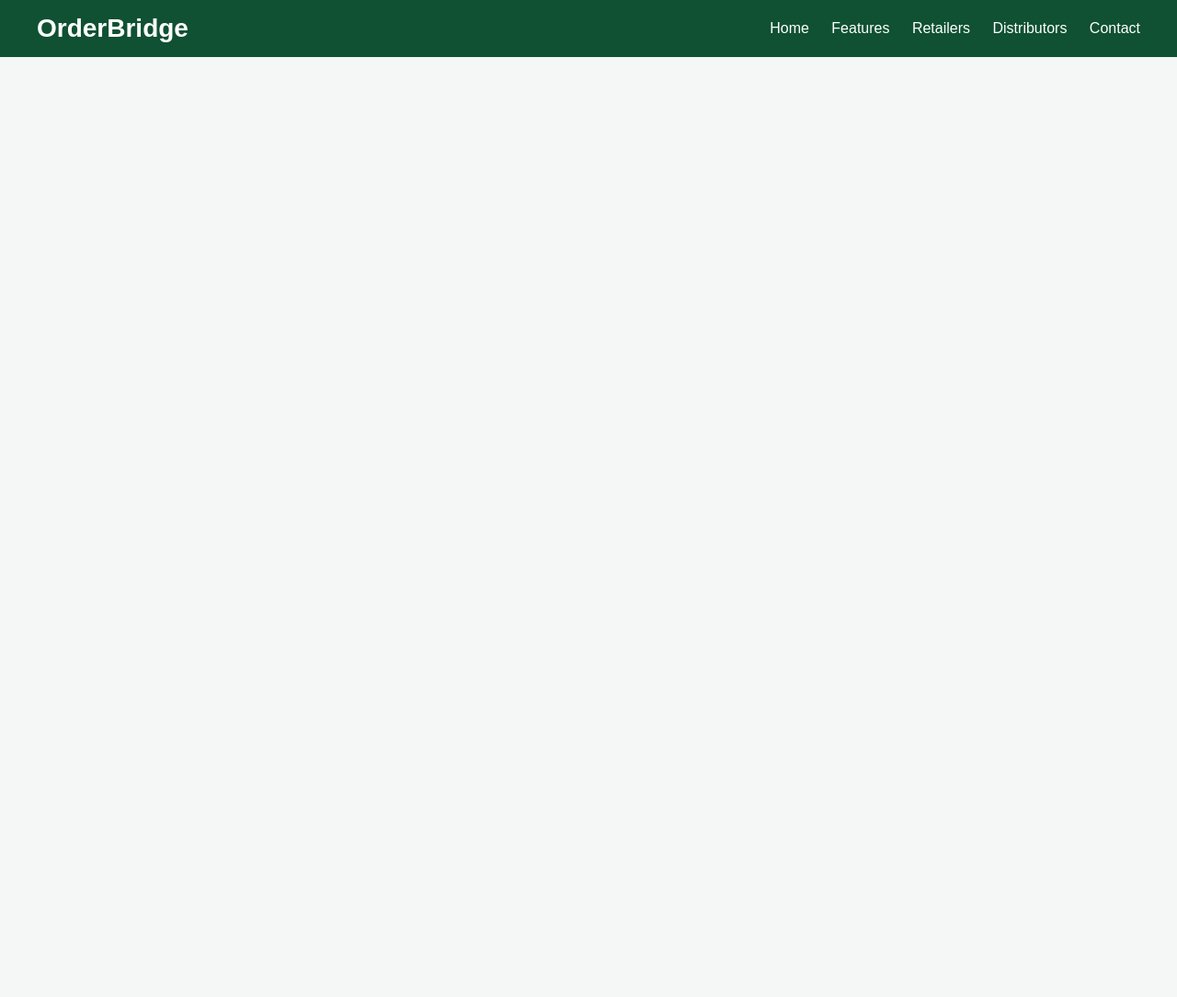
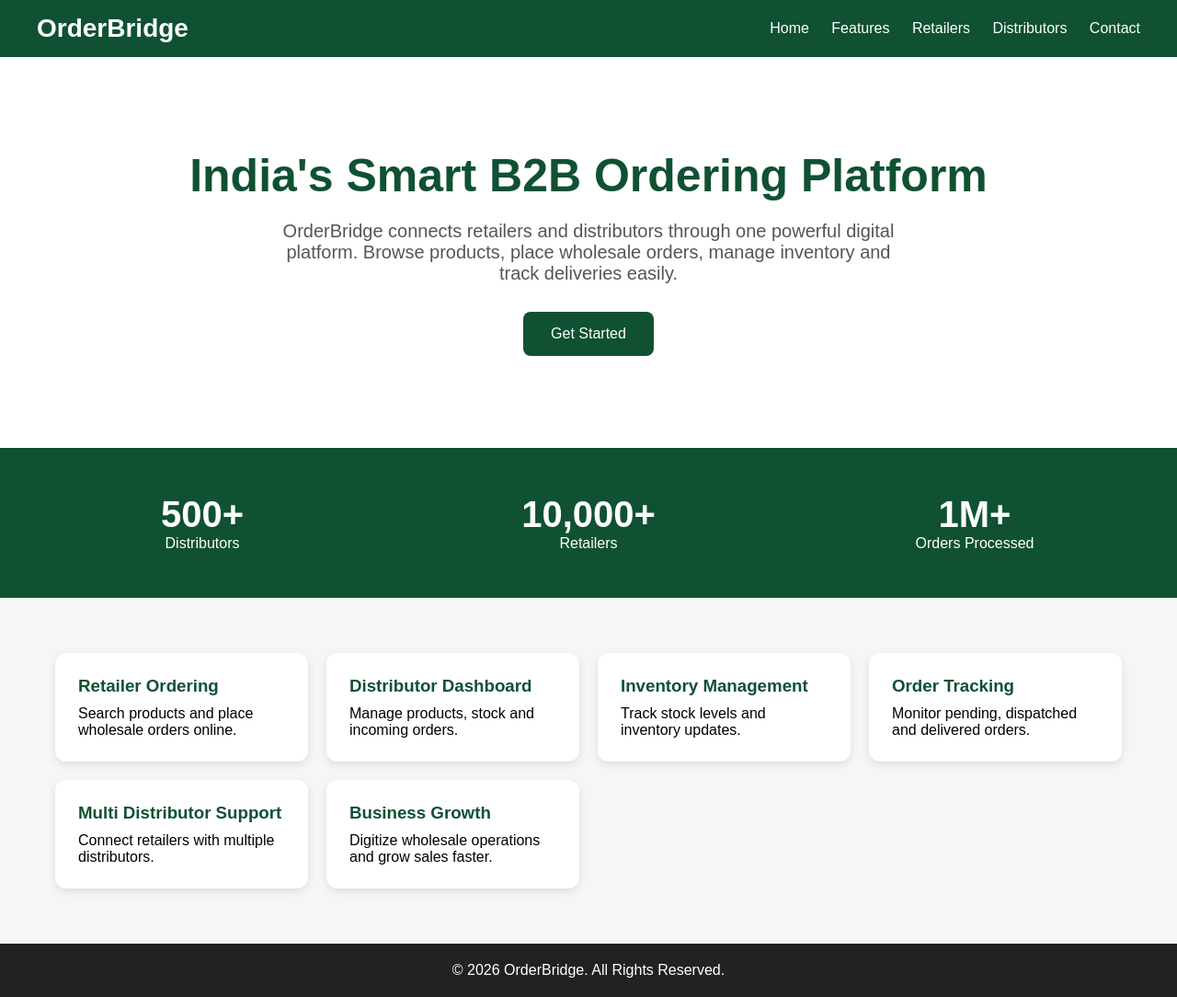
Before and after one commit to anup132013/orderbridge, a plain HTML site: page index.html in a window 1280 px wide. Shown: the whole page at 92% size. Before the commit the page ends 800 px from the top, so only its background shows below. Drawn offline with Linux system fonts and the light colour scheme.

Commit message:
Enhance index.html with hero and features sections
Added hero section and features to showcase platform capabilities.

```diff
--- a/index.html
+++ b/index.html
@@ -134,3 +134,77 @@ font-size:34px;
 <a href="#">Contact</a>
 </nav>
 </header>
+
+<section class="hero">
+
+<h1>India's Smart B2B Ordering Platform</h1>
+
+<p>
+OrderBridge connects retailers and distributors through one powerful digital platform. Browse products, place wholesale orders, manage inventory and track deliveries easily.
+</p>
+
+<a href="#" class="btn">Get Started</a>
+
+</section>
+
+<section class="stats">
+
+<div>
+<h2>500+</h2>
+<p>Distributors</p>
+</div>
+
+<div>
+<h2>10,000+</h2>
+<p>Retailers</p>
+</div>
+
+<div>
+<h2>1M+</h2>
+<p>Orders Processed</p>
+</div>
+
+</section>
+
+<section class="features">
+
+<div class="card">
+<h3>Retailer Ordering</h3>
+<p>Search products and place wholesale orders online.</p>
+</div>
+
+<div class="card">
+<h3>Distributor Dashboard</h3>
+<p>Manage products, stock and incoming orders.</p>
+</div>
+
+<div class="card">
+<h3>Inventory Management</h3>
+<p>Track stock levels and inventory updates.</p>
+</div>
+
+<div class="card">
+<h3>Order Tracking</h3>
+<p>Monitor pending, dispatched and delivered orders.</p>
+</div>
+
+<div class="card">
+<h3>Multi Distributor Support</h3>
+<p>Connect retailers with multiple distributors.</p>
+</div>
+
+<div class="card">
+<h3>Business Growth</h3>
+<p>Digitize wholesale operations and grow sales faster.</p>
+</div>
+
+</section>
+
+<footer>
+
+<p>© 2026 OrderBridge. All Rights Reserved.</p>
+
+</footer>
+
+</body>
+</html>
```
